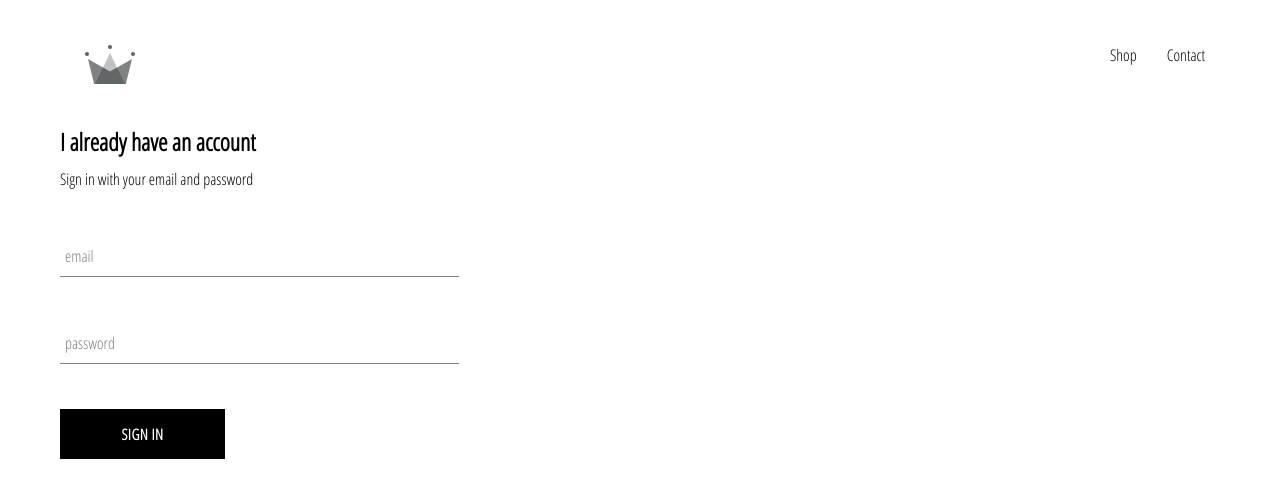
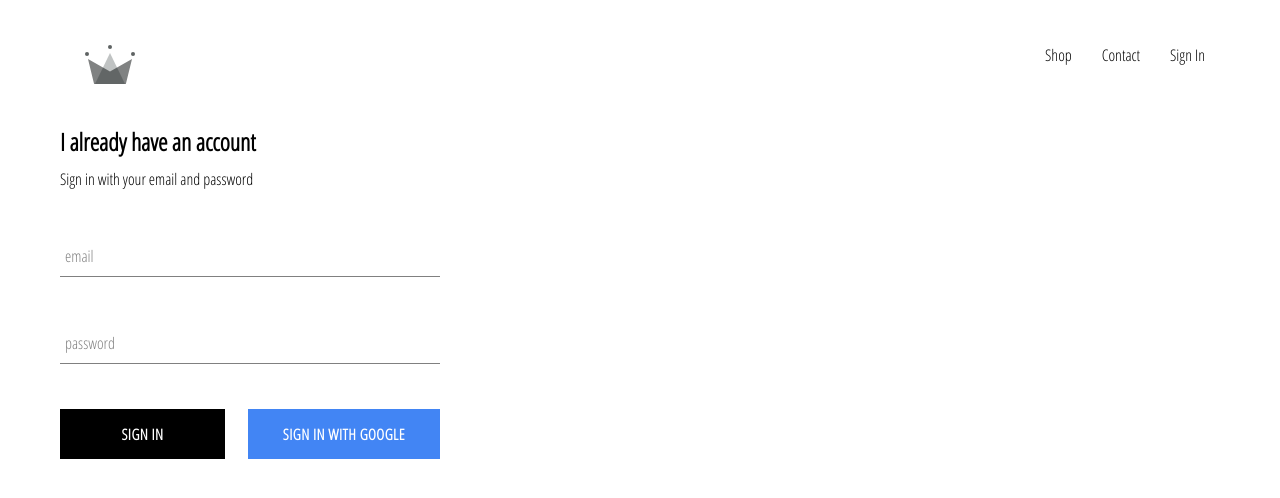
Before and after one commit to aaronbadilla/crwn-clothing, a React (Create React App) app: page /signin in a window 1280 px wide. Shown: the top 498 px of the page. Built offline with nearby package versions, Linux system fonts and the light colour scheme; no server answers.

Commit message:
integrated firebase into application, created sign in page with sign in with Google

```diff
--- a/package.json
+++ b/package.json
@@ -6,6 +6,7 @@
     "@testing-library/jest-dom": "^5.11.10",
     "@testing-library/react": "^11.2.6",
     "@testing-library/user-event": "^12.8.3",
+    "firebase": "^8.4.1",
     "node-sass": "^4.14.1",
     "react": "^17.0.2",
     "react-dom": "^17.0.2",
--- a/src/App.css
+++ b/src/App.css
@@ -7,3 +7,7 @@
     text-decoration: none;
     color: black;
 }
+
+* {
+    box-sizing: border-box;
+}
--- a/src/App.js
+++ b/src/App.js
@@ -5,14 +5,38 @@
 import ShopPage from './pages/shop/shop.component.jsx'
 import SignInSignUp from './pages/sign-in-sign-up/sign-in-sign-up.component.jsx'
 import Header from './components/header/header.component.jsx'
+import {auth} from './firebase/firebase.utils.js'
 
 
-function App() {
+class App extends React.Component{
 
+  constructor() {
+    super();
+
+    this.state = {
+      currentUser: null
+    }
+  }
+
+  unsubscribeFromAuth = null
+
+  componentDidMount() {
+    this.unsubscribeFromAuth = auth.onAuthStateChanged(user => {
+      this.setState({
+        currentUser: user
+      })
+      console.log(user);
+    })
+  }
+
+  componentWillUnmount() {
+    this.unsubscribeFromAuth()
+  }
+
+  render(){
     return (
-
       <div>
-      <Header/>
+        <Header currentUser={this.state.currentUser}/>
         <Switch>
           <Route exact path='/' component={HomePage}/>
           <Route path='/shop' component={ShopPage} />
@@ -22,4 +46,6 @@
     );
   }
 
+}
+
 export default App;
--- a/src/components/custom-button/custom-button.component.jsx
+++ b/src/components/custom-button/custom-button.component.jsx
@@ -1,8 +1,8 @@
 import React from 'react'
 import './custom-button.styles.scss'
 
-const CustomButton = ({children, ...otherProps}) => (
-    <button className='custom-button' {...otherProps} >
+const CustomButton = ({children, isGoogleSignIn, ...otherProps}) => (
+    <button className= {`${isGoogleSignIn ? 'google-sign-in' : ''} custom-button`} {...otherProps} >
     {children}
     </button>
 );
--- a/src/components/custom-button/custom-button.styles.scss
+++ b/src/components/custom-button/custom-button.styles.scss
@@ -18,5 +18,15 @@
     background-color: white;
     color: black;
     border: 1px solid black;
+  };
+
+  &.google-sign-in {
+    background-color: #4285f4;
+    color: white;
+
+    &:hover {
+      background-color: #357ae8;
+      border: none;
+    }
   }
 }
--- a/src/components/header/header.component.jsx
+++ b/src/components/header/header.component.jsx
@@ -2,8 +2,9 @@
 import {Link} from 'react-router-dom'
 import './header.styles.scss'
 import {ReactComponent as Logo} from '../../assets/crown.svg'
+import {auth} from '../../firebase/firebase.utils.js'
 
-const Header = () => (
+const Header = ({currentUser}) => (
     <div className='header'>
             <Link className='logo-container' to='/'>
                 <Logo className='logo'/>
@@ -11,6 +12,11 @@
         <div className='options'>
             <Link className='option' to='/shop'>Shop</Link>
             <Link className='option' to='/contact'>Contact</Link>
+            {currentUser?
+            <div className='option' onClick={() => auth.signOut()}>Sign Out</div> :
+            <Link className='option' to='/signin'>Sign In</Link>}
+
+
         </div>
     </div>
 )
--- a/src/components/header/header.styles.scss
+++ b/src/components/header/header.styles.scss
@@ -20,6 +20,7 @@
 
     .option {
       padding: 10px 15px;
+      cursor: pointer;
     }
   }
 }
--- a/src/components/sign-in/sign-in-styles.scss
+++ b/src/components/sign-in/sign-in-styles.scss
@@ -1,5 +1,5 @@
 .sign-in {
-    width: 30vw;
+    width: 380px;
     display: flex;
     flex-direction: column;
 
@@ -8,3 +8,8 @@
     }
 
 }
+
+.buttons {
+    display: flex;
+    justify-content: space-between;
+}
--- a/src/components/sign-in/sign-in.component.jsx
+++ b/src/components/sign-in/sign-in.component.jsx
@@ -2,6 +2,7 @@
 import './sign-in-styles.scss'
 import FormInput from '../../components/form-input/form-input.comoponent.jsx'
 import CustomButton from '../custom-button/custom-button.component.jsx'
+import {signInWithGoogle} from '../../firebase/firebase.utils.js'
 
 
 class SignIn extends React.Component {
@@ -37,11 +38,16 @@
                 <form onSubmit={this.handleSubmit}>
                     <FormInput name="email" type="email" value={this.state.email} handleChange={this.handleChange} label="email"/>
                     <FormInput name="password" type="password" value={this.state.password} handleChange={this.handleChange} label="password" />
+                <div className='buttons'>
                     <CustomButton type="submit">
                         Sign in
                     </CustomButton>
+                    <CustomButton onClick={signInWithGoogle} isGoogleSignIn>
+                        Sign in with Google
+                    </CustomButton>
+                </div>
+
                 </form>
-
             </div>
         )
     }
--- /dev/null
+++ b/src/firebase/firebase.utils.js
@@ -0,0 +1,25 @@
+import firebase from 'firebase/app'
+import 'firebase/firestore'
+import 'firebase/firebase-auth'
+
+
+const config = {
+    apiKey: "AIzaSyCLDw9ll1Ji3ej-STRPPNC8aZBkSvXu01w",
+    authDomain: "crwn-db-3fab9.firebaseapp.com",
+    projectId: "crwn-db-3fab9",
+    storageBucket: "crwn-db-3fab9.appspot.com",
+    messagingSenderId: "749571312559",
+    appId: "1:749571312559:web:31485a3532a4c1dd4f3d5a",
+    measurementId: "G-4N5N3VR6S3"
+  }
+
+  firebase.initializeApp(config);
+
+  export const auth = firebase.auth();
+  export const firestore = firebase.firestore();
+
+  const provider = new firebase.auth.GoogleAuthProvider();
+  provider.setCustomParameters({prompt: 'select_account'});
+  export const signInWithGoogle = () => auth.signInWithPopup(provider);
+
+  export default firebase;
--- a/src/pages/sign-in-sign-up/sign-in-sign-up.component.jsx
+++ b/src/pages/sign-in-sign-up/sign-in-sign-up.component.jsx
@@ -1,6 +1,6 @@
 import React from 'react'
 import SignIn from '../../components/sign-in/sign-in.component.jsx'
-import FormInput from '../../components/form-input/form-input.comoponent.jsx'
+
 
 const SignInSignUp = () => (
     <div className='sign-in-sign-up'>
```
Also changed, not shown: 1 other file (tests, documents, lock files or other folders). Lines whose indentation alone changed are shown as unchanged.
